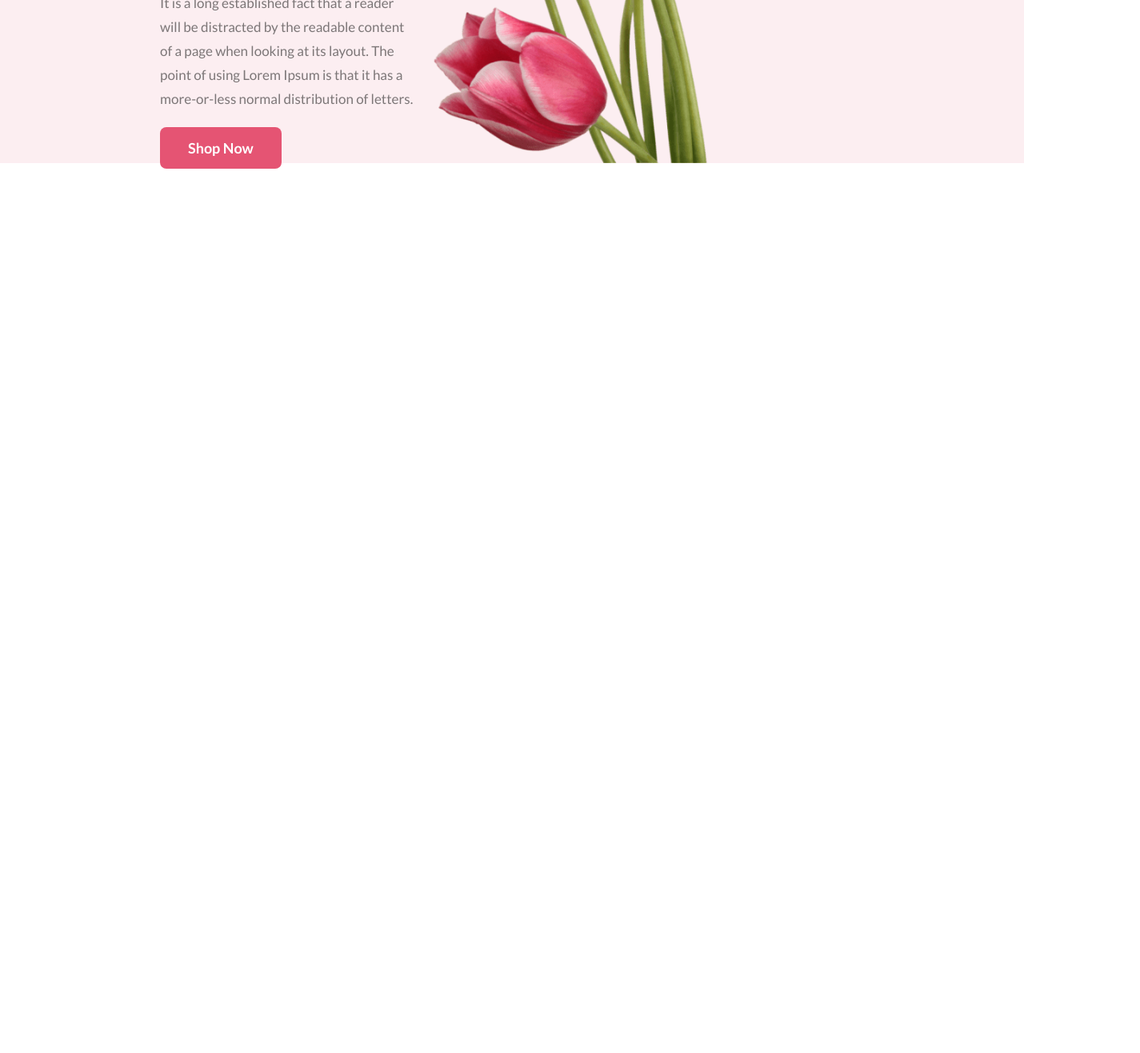
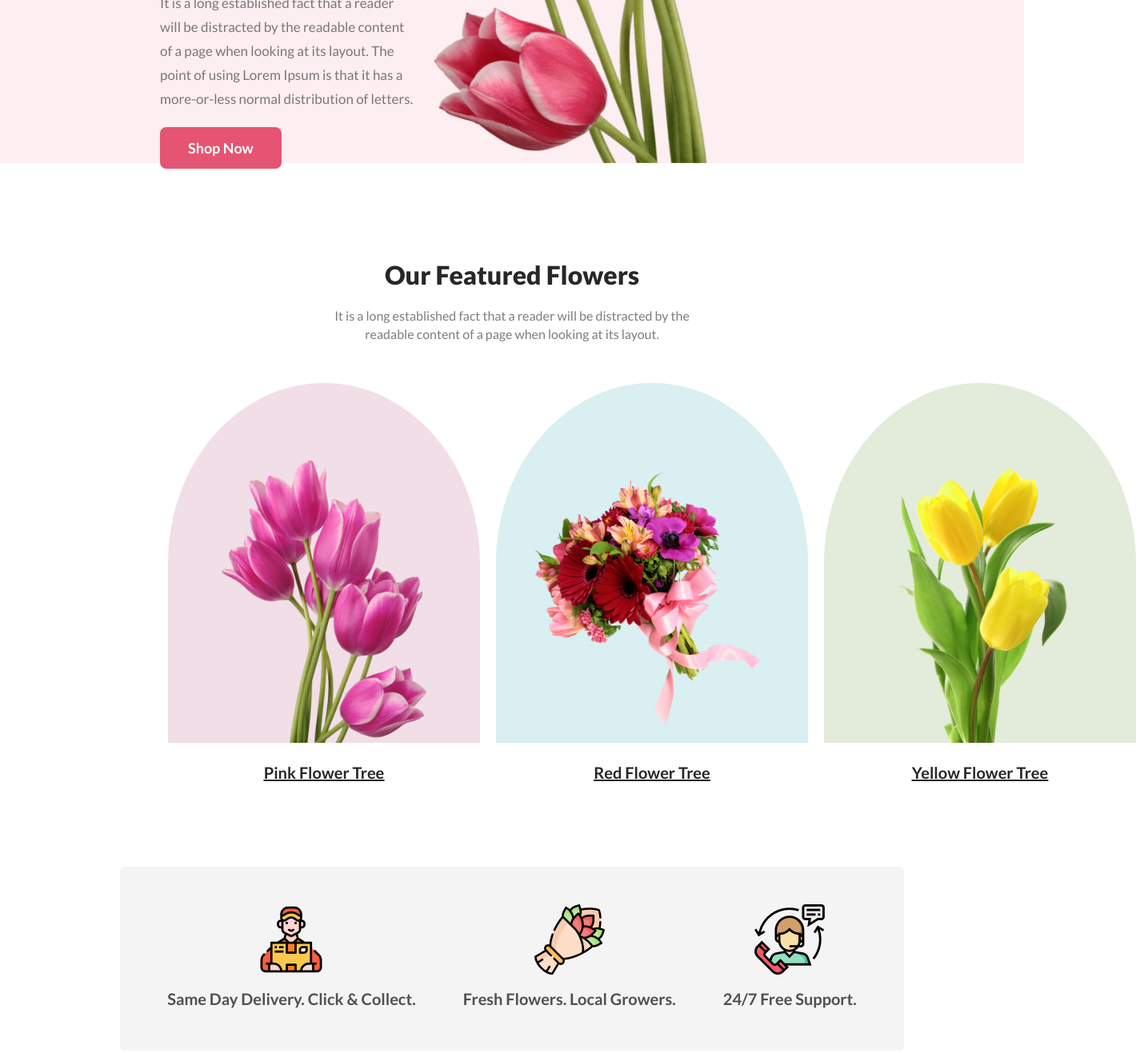
Before and after one commit to fr25foysal/Nature-Beauty-Assignment-1, a plain HTML site: page index.html in a window 1280 px wide. Shown: the part 556-1873 px from the top of the page at 80% size, 1425 px wide, since content can reach past the window. Before the commit the page ends 800 px from the top, so only its background shows below. Drawn offline with Linux system fonts and the light colour scheme.

Commit message:
done half of the work

```diff
--- a/index.html
+++ b/index.html
@@ -14,7 +14,7 @@
 
     <head>
 
-        <section class="banner">
+        <section class="banner canvas">
             <div class="banner-info">
                 <h1 class="banner-heading">Let's make beautiful flowers part of your life.</h1>
                 <p class="banner-para">It is a long established fact that a reader will be distracted by the readable content of a page when looking at its layout. The point of using Lorem Ipsum is that it has a more-or-less normal distribution of letters.</p>
@@ -30,6 +30,47 @@
 
     <main>
 
+        <section class=" featured canvas">
+            <div class="featured-info">
+                <h1>Our Featured Flowers</h1>
+                <p>It is a long established fact that a reader will be distracted by the readable content of a page when looking at its layout.</p>
+            </div>
+
+            <div class="featured-products">
+                <div>
+                    <div class="img-bag featured-bag-color1"><img src="assets/pngwing 6.png" alt="Flower Image" class="featured-img1"></div>
+                    <h2><a href="#">Pink Flower Tree</a></h2>
+                </div>
+                <div>
+                    <div class="img-bag featured-bag-color2"><img src="assets/pngwing 5.png" alt="Red Flower Tree" class="featured-img2"></div>
+                    <h2><a href="#">Red Flower Tree</a></h2>
+                </div>
+                <div>
+                    <div class="img-bag featured-bag-color3"><img src="assets/pngwing 7.png" alt="Red Flower Tree" class="featured-img3"></div>
+                    <h2><a href="#">Yellow Flower Tree</a></h2>
+                </div>
+            </div>
+
+        </section>
+
+        <section class=" support-info">
+
+
+                <div class="support-info-box">
+                    <img src="assets/Group 57.png" alt="Delivery Man">
+                    <h3>Same Day Delivery. Click & Collect.</h3>
+                </div>
+                <div class="support-info-box">
+                    <img src="assets/Group 58.png" alt="Flower">
+                    <h3>Fresh Flowers. Local Growers.</h3>
+                </div>
+                <div class="support-info-box">
+                    <img src="assets/Group 59.png" alt="Support">
+                    <h3>24/7 Free Support.</h3>
+                </div>
+
+
+        </section>
 
     </main>
 
--- a/style.css
+++ b/style.css
@@ -4,6 +4,10 @@
     margin: 0;
     padding: 0;
     font-family: 'Lato', sans-serif;
+}
+
+.canvas{
+    padding: 0 200px;
 }
 
 .primary-button{
@@ -22,7 +26,6 @@
     background-color: #FCEEF1;
     height: 95vh;
     display: flex;
-    padding: 0 200px;
     justify-content: space-between;
 }
 
@@ -48,3 +51,108 @@
 .banner>img{
     padding-top: 50px;
 }
+
+/* Main featured section style starts here */
+
+.featured{
+    margin-top: 120px;
+    margin-bottom: 50px;
+}
+
+.featured-info{
+    max-width:500px ;
+    margin: 0 auto;
+    text-align: center;
+}
+
+.featured-info>h1{
+    color: #272727;
+    font-size: 32px;
+    font-weight: 800;
+}
+
+.featured-info>p{
+    color: rgba(39, 39, 39, 0.60);
+    font-family: Lato;
+    font-size: 16px;
+    font-weight: 400;
+    line-height: 23px;
+    padding-top: 20px;
+}
+
+.featured-products{
+    display: flex;
+    justify-content: space-evenly;
+    margin-top: 50px;
+}
+
+.featured-products .featured-img1{
+width: 80%;
+margin-top: 47px;
+}
+.featured-products .featured-img2{
+width: 100%;
+margin-top: 58px;
+}
+.featured-products .featured-img3{
+width: 80%;
+margin-top: 16px;
+}
+
+.img-bag{
+    text-align: center;
+    position: relative;
+    border-top-left-radius: 50%;
+    border-top-right-radius: 50%;
+    padding: 50px 35px 0 35px;
+    height: 400px;
+    width: 320px;
+}
+
+.featured-products div{
+    margin: 0 5px;
+}
+
+.featured-products h2{
+    text-align: center;
+    font-size: 20px;
+    font-weight: 700;
+    line-height: 35px;
+    padding-top: 20px;
+    text-decoration-line: underline;
+}
+.featured-products h2 a{
+    color: #272727;
+}
+
+.featured-bag-color1{
+
+    background-color: #F2DEE7;
+}
+.featured-bag-color2{
+
+    background-color: #D9EFF1;
+}
+.featured-bag-color3{
+
+    background-color: #E3EBDB;
+}
+
+.support-info{
+    margin: 100px 150px;
+    background-color: #F4F4F4;
+    height: 230px;
+    border-radius: 5px;
+    display: flex;
+    justify-content: space-evenly;
+    align-items: center;
+    text-align: center;
+}
+
+.support-info-box h3{
+    color: rgba(39, 39, 39, 0.80);
+    font-size: 20px;
+    font-weight: 600;
+    line-height: 35px;
+    padding-top: 10px;
+}
```
